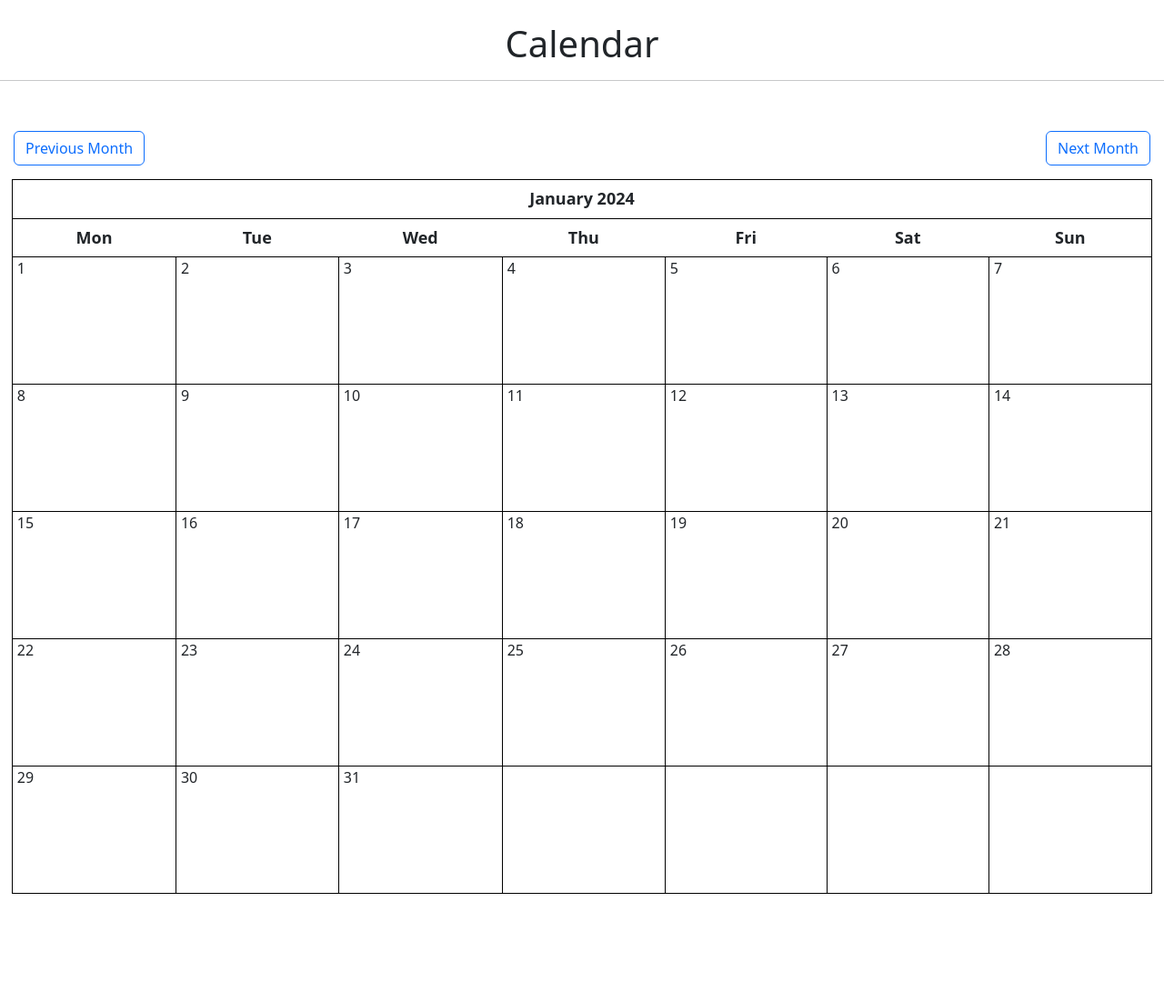
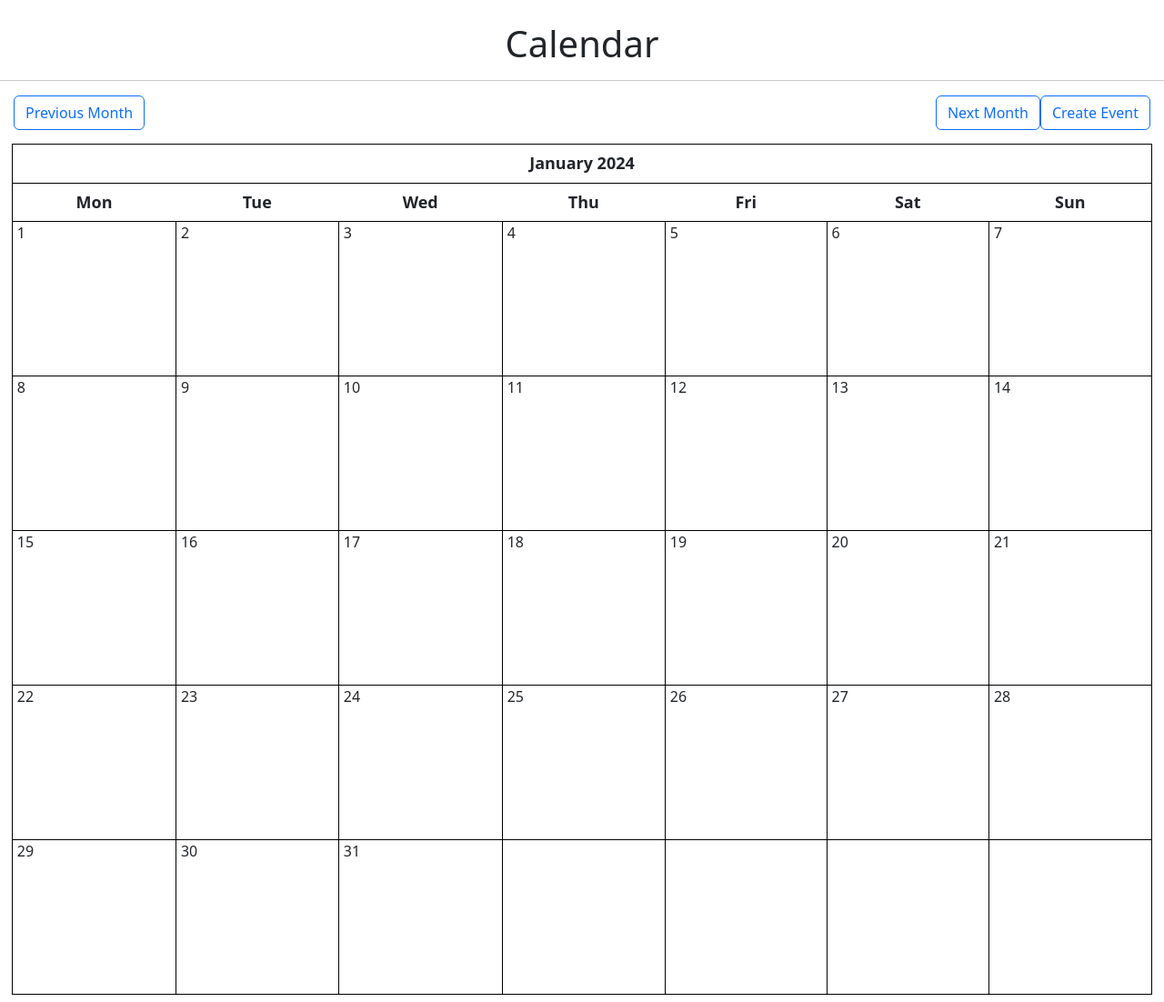
Before and after one commit to Szabson123/Schedule_app, a Django app: page /schedule/month_calendar/ in a window 1280 px wide. Shown: the whole page at 91% size. Before the commit the page ends 983 px from the top, so only its background shows below. Run offline with Django 4.2, Linux system fonts and the light colour scheme; data comes from the database, SQL or seed files in the repository; both versions use the stored data as it was after the commit.

Commit message:
Creating events form app

```diff
--- a/schedule_app/base/models.py
+++ b/schedule_app/base/models.py
@@ -41,6 +41,10 @@ class Profile(models.Model):
 
 class Event(models.Model):
     name = models.CharField(max_length=255)
-    description = models.TimeField()
+    description = models.TextField()
     start_time = models.DateTimeField()
     end_time = models.DateTimeField()
+    user = models.ForeignKey(User, on_delete=models.CASCADE, blank=True, null=True)
+
+    def __str__(self):
+        return self.name
--- a/schedule_app/schedule/static/schedule/style.css
+++ b/schedule_app/schedule/static/schedule/style.css
@@ -16,7 +16,7 @@
 
   .calendar td {
     width: 200px;
-    height: 140px;
+    height: 170px;
     padding: 20px 0px 0px 5px;
   }
 
--- /dev/null
+++ b/schedule_app/schedule/templates/schedule/create_event.html
@@ -0,0 +1,5 @@
+<form method="post">
+    {% csrf_token %}
+    {{ form.as_p }}
+    <button type="submit">Zapisz</button>
+  </form>
--- a/schedule_app/schedule/templates/schedule/month_calendar.html
+++ b/schedule_app/schedule/templates/schedule/month_calendar.html
@@ -9,9 +9,9 @@
    </br>
    <center><h1>Calendar</h1></center>
    <hr>
-   </br>
    <div class="clearfix">
       <a class="btn btn-outline-primary left" href="{% url 'schedule:month_calendar' %}?{{ prev_month }}"> Previous Month </a>
+      <a class="btn btn-outline-primary right" href="{% url 'schedule:create_event' %}"> Create Event </a>
       <a class="btn btn-outline-primary right" href="{% url 'schedule:month_calendar' %}?{{ next_month }}"> Next Month </a>
   </div>
     <h1>{{ calendar }}</h1>
--- a/schedule_app/schedule/urls.py
+++ b/schedule_app/schedule/urls.py
@@ -1,5 +1,5 @@
 from django.urls import path
-from schedule.views import main_page, CalendarView
+from schedule.views import main_page, CalendarView, CreateEventView
 
 
 app_name = 'schedule'
@@ -7,4 +7,5 @@ app_name = 'schedule'
 urlpatterns = [
     path('main_page/', main_page, name='main_page'),
     path('month_calendar/', CalendarView.as_view(), name='month_calendar'),
+    path('create_event', CreateEventView.as_view(), name='create_event'),
 ]
--- a/schedule_app/schedule/views.py
+++ b/schedule_app/schedule/views.py
@@ -2,11 +2,12 @@
 from django.shortcuts import render, redirect
 import calendar
 from calendar import HTMLCalendar
-from django.views.generic import ListView
+from django.views.generic import ListView, CreateView
 from datetime import datetime, date
 from django.utils.safestring import mark_safe
 from datetime import timedelta
 
+from base.forms import CreateEventForm
 from base.models import Event
 from schedule.utils import UserCalendar
 
@@ -47,3 +48,14 @@
     next_month = last + timedelta(days=1)
     month = 'month=' + str(next_month.year) + '-' + str(next_month.month)
     return month
+
+
+class CreateEventView(CreateView):
+    model = Event
+    form_class = CreateEventForm
+    template_name = 'schedule/create_event.html'
+    success_url = 'month_calendar'
+
+    def form_valid(self, form):
+        form.instance.user = self.request.user
+        return super().form_valid(form)
```
Also changed, not shown: schedule_app/base/forms.py (+12 -1 lines), schedule_app/base/migrations/0009_alter_event_description.py (added), schedule_app/base/migrations/0010_event_user.py (added), schedule_app/db.sqlite3.
